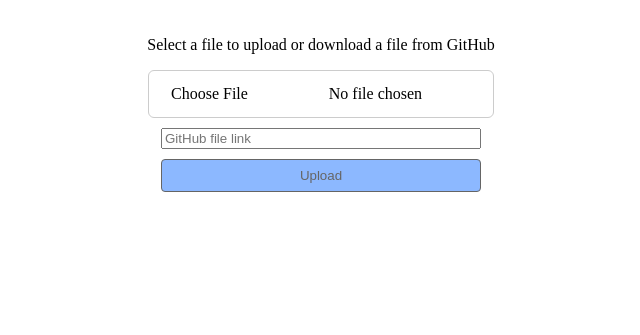
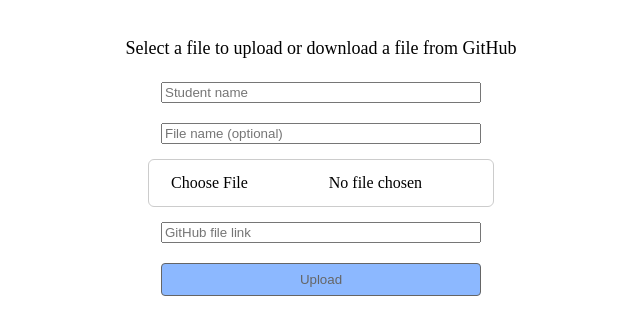
Before and after one commit to Sophie-skyyye/Ops-Beowulf-cluster-website, a Flask app: page /upload in a window 1280 px wide. Shown: the top 335 px of the page, without its empty margins (319-959 px from the left). Run offline with Flask 3, Linux system fonts and the light colour scheme.

Commit message:
Added input for student name and file name (optional. These dont do anything currently

```diff
--- a/static/upload.css
+++ b/static/upload.css
@@ -3,6 +3,10 @@
     flex-direction:column;
     align-items:center;
     margin:20px;
+  }
+
+  #header-text {
+    font-size: 18px;
   }
 
   #upload-form{
@@ -50,8 +54,9 @@
     white-space:nowrap;
   }
 
-  #git-link, #submit-btn{
+  #git-link, #submit-btn, #fileName-input, #name-input{
     width:320px;
+    margin: 5px 0px;
   }
 
   #submit-btn{
--- a/templates/upload.html
+++ b/templates/upload.html
@@ -1,9 +1,13 @@
 <link rel="stylesheet" href="{{ url_for('static', filename='upload.css') }}">
 
 <div id="upload-container">
-  <p>Select a file to upload or download a file from GitHub</p>
+  <p id="header-text">Select a file to upload or download a file from GitHub</p>
 
   <form id="upload-form" onsubmit="return false">
+
+    <input type ="text" id="name-input" name="name" placeholder="Student name" required>
+    <input type ="text" id="fileName-input" name="fileName" placeholder="File name (optional)">
+
     <!-- Hidden real input -->
     <input
       id="file"
```
